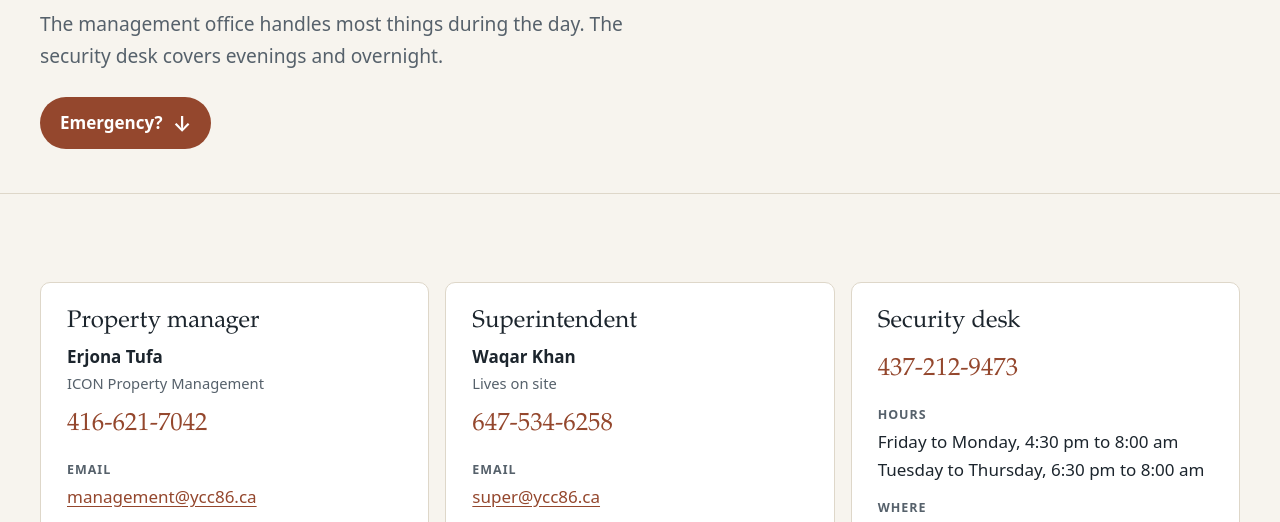
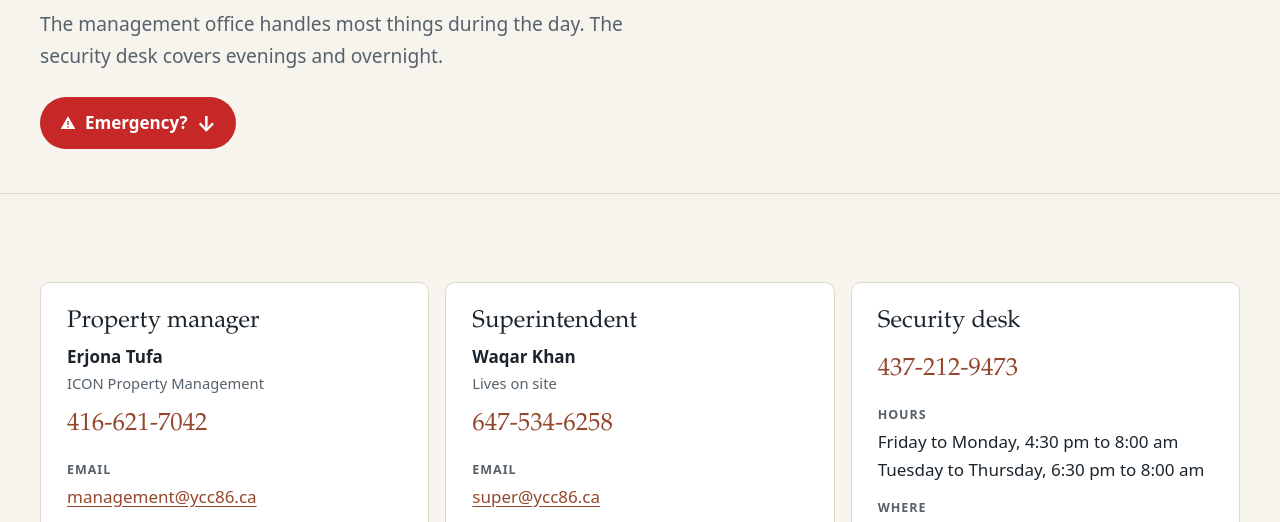
Before and after one commit to SENTIENT6-dev/bransfield-house, a plain HTML site: page contact.html in a window 1280 px wide. Shown: the part 257-779 px from the top of the page. Drawn offline with Linux system fonts and the light colour scheme.

Commit message:
Make the contact page emergency button red
Co-Authored-By: Claude Fable 5.2 <noreply@anthropic.com>

```diff
--- a/contact.html
+++ b/contact.html
@@ -35,7 +35,7 @@
       <span class="eyebrow">Contact and hours</span>
       <h1>Who to call, and when</h1>
       <p class="lede">The management office handles most things during the day. The security desk covers evenings and overnight.</p>
-      <a class="emergency-jump" href="#emergencies">Emergency? <span aria-hidden="true">&darr;</span></a>
+      <a class="emergency-jump" href="#emergencies"><svg viewBox="0 0 24 24" width="16" height="16" aria-hidden="true" focusable="false"><path fill="currentColor" fill-rule="evenodd" d="M12 2 1 21h22L12 2Zm-1 7h2v6h-2V9Zm0 8h2v2h-2v-2Z"/></svg>Emergency? <span aria-hidden="true">&darr;</span></a>
     </div>
   </div>
 
--- a/css/site.css
+++ b/css/site.css
@@ -9,6 +9,8 @@
   --muted: #56616b;
   --brick: #94472d;
   --brick-dark: #763622;
+  --alert: #c62828;
+  --alert-dark: #a31f1f;
   --slate: #22313d;
   --slate-soft: #c7d0d7;
 
@@ -201,8 +203,9 @@ tbody th { font-weight: 600; white-space: nowrap; }
 @media (max-width: 900px) { .contact-grid { grid-template-columns: 1fr; } }
 
 /* Jump link to the emergencies panel (contact page) */
-.emergency-jump { display: inline-flex; align-items: center; gap: 10px; margin-top: 1.5em; padding: 12px 20px; border-radius: 999px; background: var(--brick); color: #fff; font-weight: 600; text-decoration: none; }
-.emergency-jump:hover { background: var(--brick-dark); color: #fff; }
+.emergency-jump { display: inline-flex; align-items: center; gap: 9px; margin-top: 1.5em; padding: 12px 20px; border-radius: 999px; background: var(--alert); color: #fff; font-weight: 700; text-decoration: none; white-space: nowrap; }
+.emergency-jump:hover { background: var(--alert-dark); color: #fff; }
+.emergency-jump svg { flex: none; }
 .emergency-jump span { font-size: 1.25em; line-height: 1; }
 
 /* Emergencies panel (contact page) */
```
